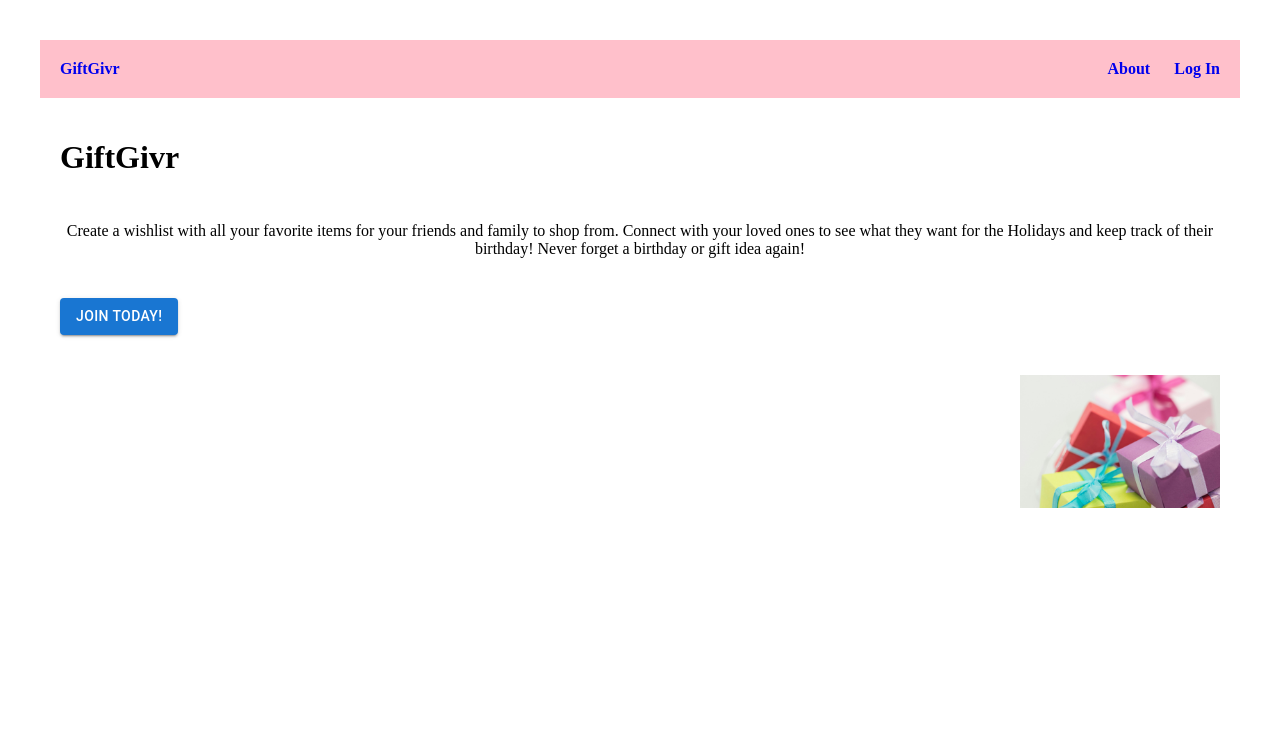
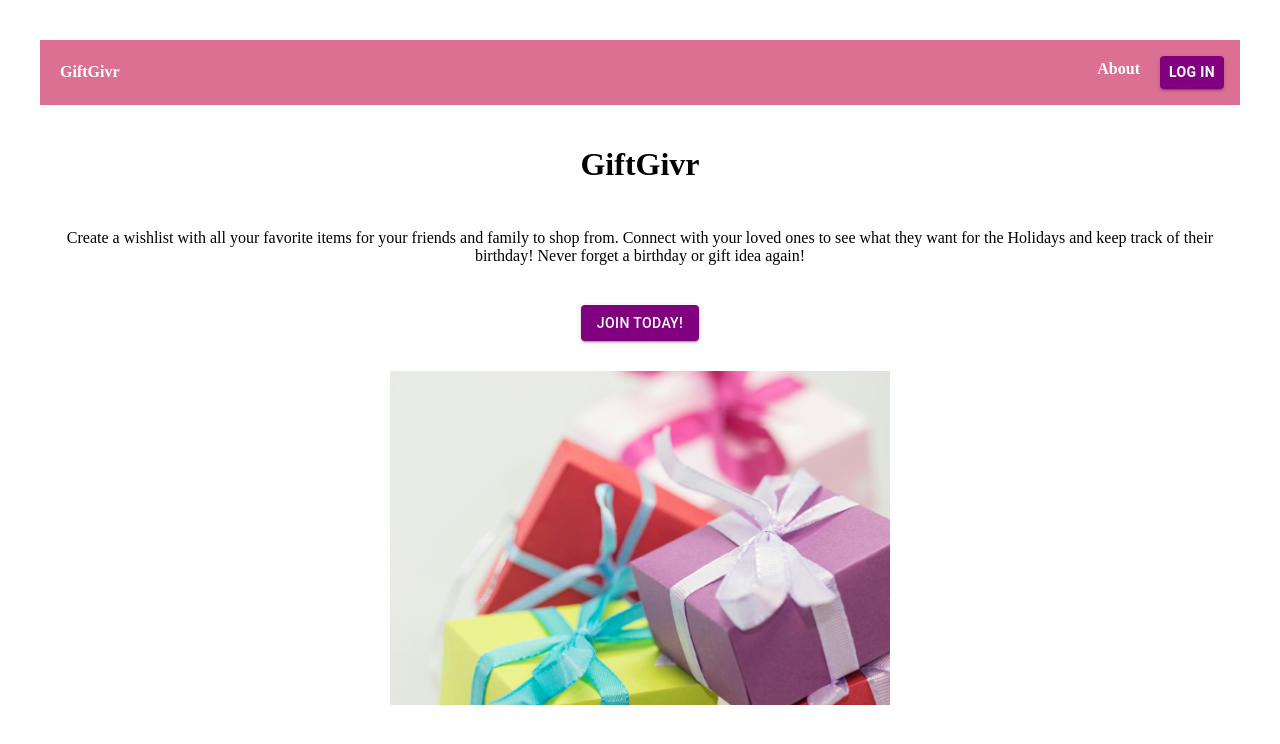
Before and after one commit to AndyNguwin/GiftGivr, a React (Vite) app: page / in a window 1280 px wide. Shown: the top 744 px of the page. Built offline with nearby package versions, Linux system fonts and the light colour scheme.

Commit message:
edited css

```diff
--- a/src/components/Navbar.css
+++ b/src/components/Navbar.css
@@ -1,5 +1,5 @@
 .navbar {
-    background-color: pink;
+    background-color: palevioletred;
     display: flex;
     justify-content: space-between;
     align-items: stretch;
@@ -21,6 +21,7 @@
     display: flex;
     align-items: center;
     padding:.25rem;
+    color:white;
 }
 
 .navbar li:active{
--- a/src/components/Navbar.tsx
+++ b/src/components/Navbar.tsx
@@ -1,8 +1,9 @@
 import React from 'react';
 import './Navbar.css';
+import { Button } from '@mui/material';import { purple } from '@mui/material/colors';
+;
 
 const Navbar: React.FC = () => {
-    console.log('Navbar component rendered');
   return (
     <nav className="navbar">
       <a href="/" className="site-title">GiftGivr</a>
@@ -11,7 +12,15 @@ const Navbar: React.FC = () => {
           <a href="/about">About</a>
         </li>
         <li>
-          <a href="/login">Log In</a>
+        <Button
+            component="a"
+            href="/login"
+            variant="contained"
+            sx={{ backgroundColor: 'purple', '&:hover': { backgroundColor: 'darkpurple' } }} // Custom styles
+            className="login-button"
+          >
+            Log In
+          </Button>
         </li>
       </ul>
     </nav>
--- a/src/pages/Home.css
+++ b/src/pages/Home.css
@@ -3,33 +3,31 @@
   display: flex;
   justify-content: space-between; /* Space between content and image */
   flex-direction: column;
+  align-items: stretch;
   padding: 20px;
   gap:20px;
 }
-
 .home-content {
   max-width: 500px;
-    align-self: flex-start;
+  align-self: center;
 }
-
 .home-container h1 {
   margin-bottom: 10px;
-    align-self: flex-start;
+  align-self: center;
+
 
 }
-
 .home-container p {
   margin-bottom: 20px;
-    align-self: flex-start;
+  align-self: center;
   flex:1;
 }
+.home-button {
+  align-self: center;}
 
-.home-button {
-    align-self: flex-start;
-}
 
 .home-img {
-    width: 200px; /* Set the width of the image to 150 pixels */
-    align-self: flex-end;
-    margin-top: 20px;
+  width: 500px; /* Set the width of the image to 150 pixels */
+  align-self: center;
+  margin-top: 10px;
 }
--- a/src/pages/Home.tsx
+++ b/src/pages/Home.tsx
@@ -11,7 +11,11 @@ const Home: React.FC = () => {
          Connect with your loved ones to see what they want for the Holidays and keep track of their birthday!
         Never forget a birthday or gift idea again!
       </p>
-      <Button className="home-button" variant='contained'>Join Today!</Button>
+      <Button
+        className="home-button"
+        variant='contained'
+        sx={{ backgroundColor: 'purple', '&:hover': { backgroundColor: 'darkpurple' } }} >
+        Join Today!</Button>
       <img className="home-img" src="src/assets/pexels-pixabay-17796.jpg" alt="Presents"/>
     </div>
   );
```
Lines whose indentation alone changed are shown as unchanged.
